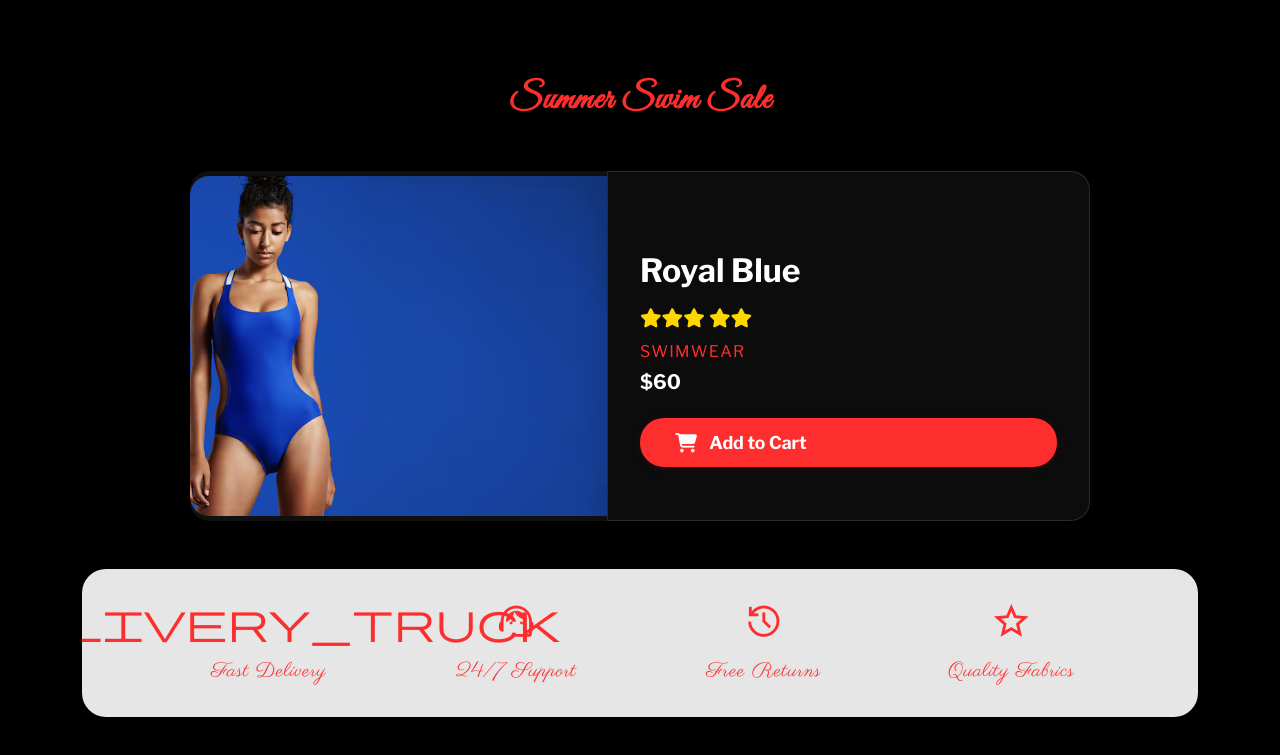
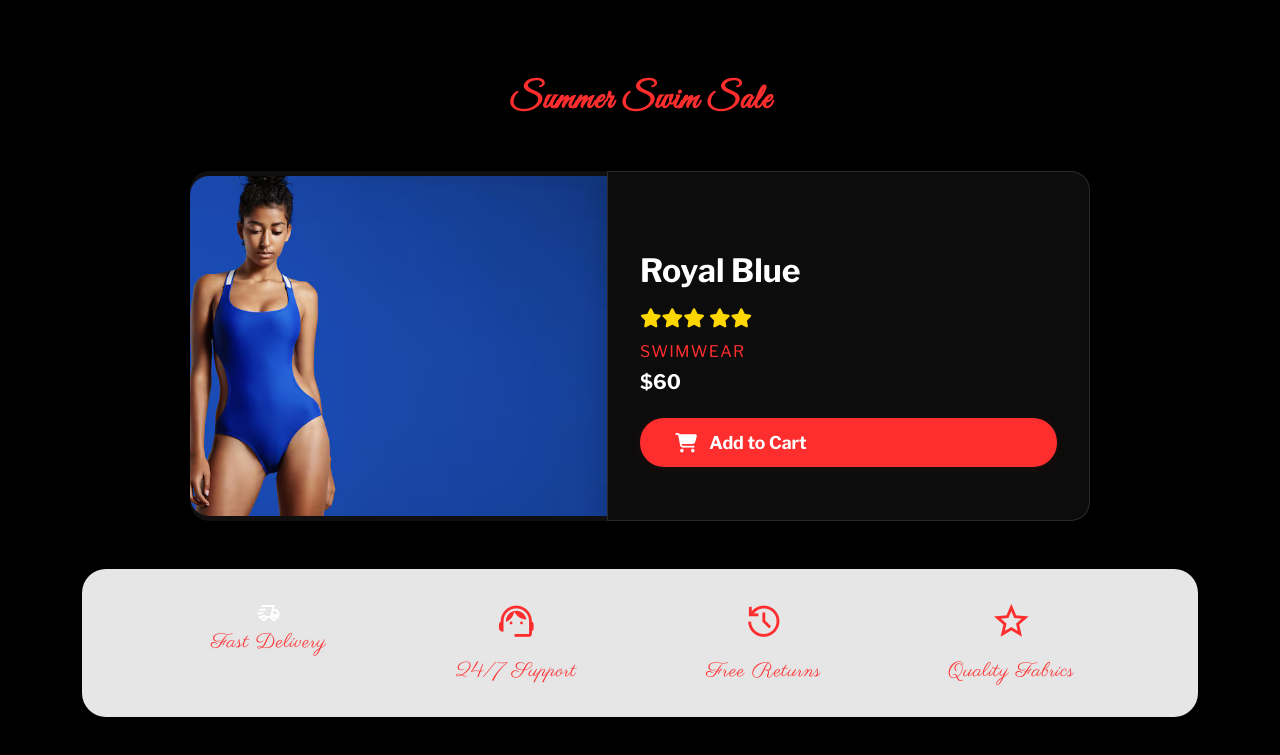
Before and after one commit to Siana02/L-S, a plain HTML site: page index.html in a window 1280 px wide. Shown: the part 832-1587 px from the top of the page. Drawn offline with nearby package versions, Linux system fonts and the light colour scheme.

Commit message:
Update index.html

```diff
--- a/index.html
+++ b/index.html
@@ -184,7 +184,10 @@
   <section class="features-section">
   <div class="features-wrapper">
     <div class="feature">
-      <span class="material-symbols-outlined feature-icon">delivery_truck</span>
+
+      <span class="material-symbols-outlined">
+delivery_truck_speed
+</span>
       <div class="feature-label">Fast Delivery</div>
     </div>
     <div class="feature">
```
